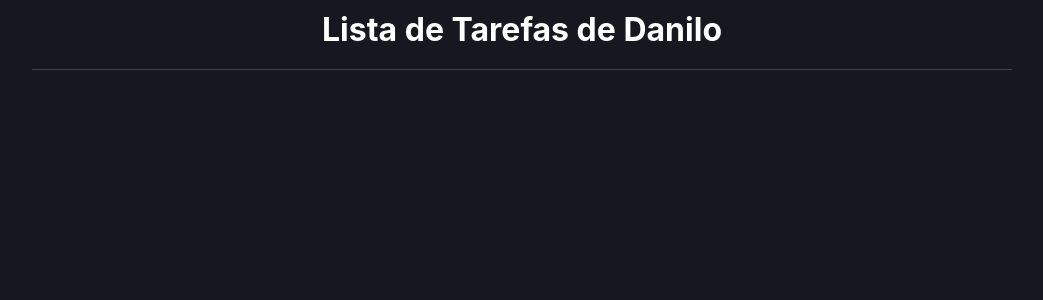
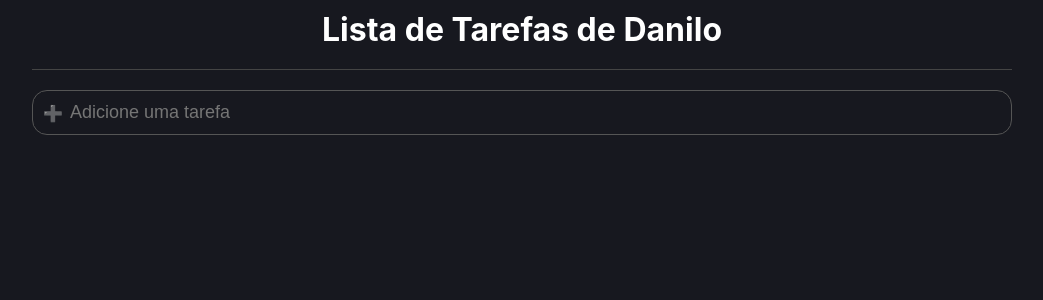
Before and after one commit to danilocouto1/TodoListNew, a React (Create React App) app: page / in a window 1280 px wide. Shown: the top 300 px of the page, without its empty margins (118-1161 px from the left). Built offline with nearby package versions, Linux system fonts and the light colour scheme.

Commit message:
imporantando ImportItens e criando a função handleAddTask

```diff
--- a/src/App.tsx
+++ b/src/App.tsx
@@ -2,9 +2,21 @@ import { useState } from "react";
 import * as Componontens from './App.styles'
 import { item } from "./types/item";
 import { ListItem } from "./components/ListItens";
+import { ImportItens } from "./components/ImportItens";
 
 const App = () => {
   const [list, setList] = useState<item[]>([])
+
+
+  const handleAddTask = (taskName: string) => {
+    let newList = [...list];
+    newList.push({
+      id: list.length + 1,
+      name: taskName,
+      done: false
+    });
+    setList(newList);
+  }
 
   const handleTaskChange = (id: number, done: boolean) => {
     let newList = [...list];
@@ -20,6 +32,7 @@ const App = () => {
     <Componontens.Container>
       <Componontens.Area>
         <Componontens.Header>Lista de Tarefas de Danilo</Componontens.Header>
+        <ImportItens onEnter={handleAddTask} />
 
         {list.map((item, index)=>(
             <ListItem
```
